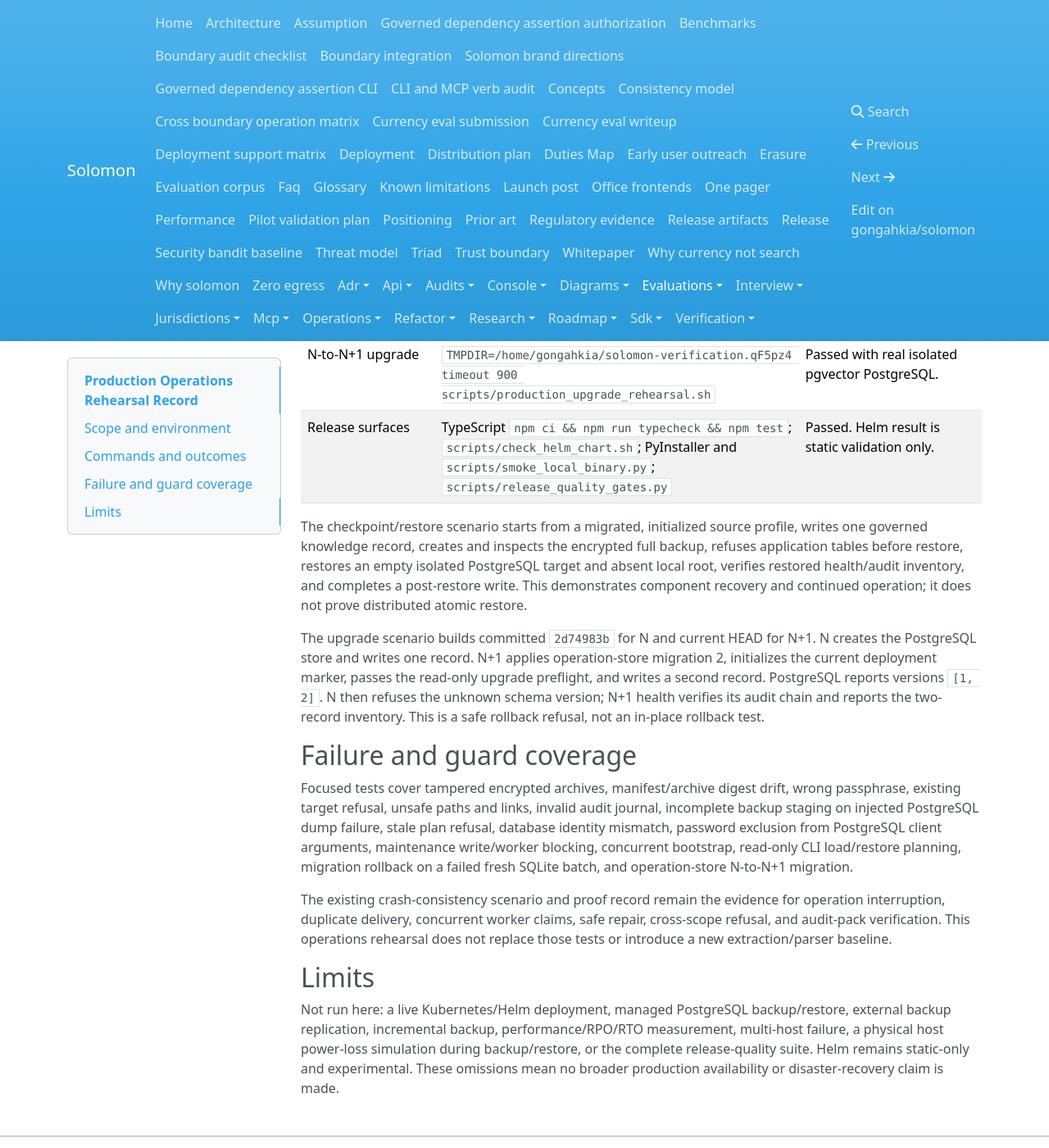
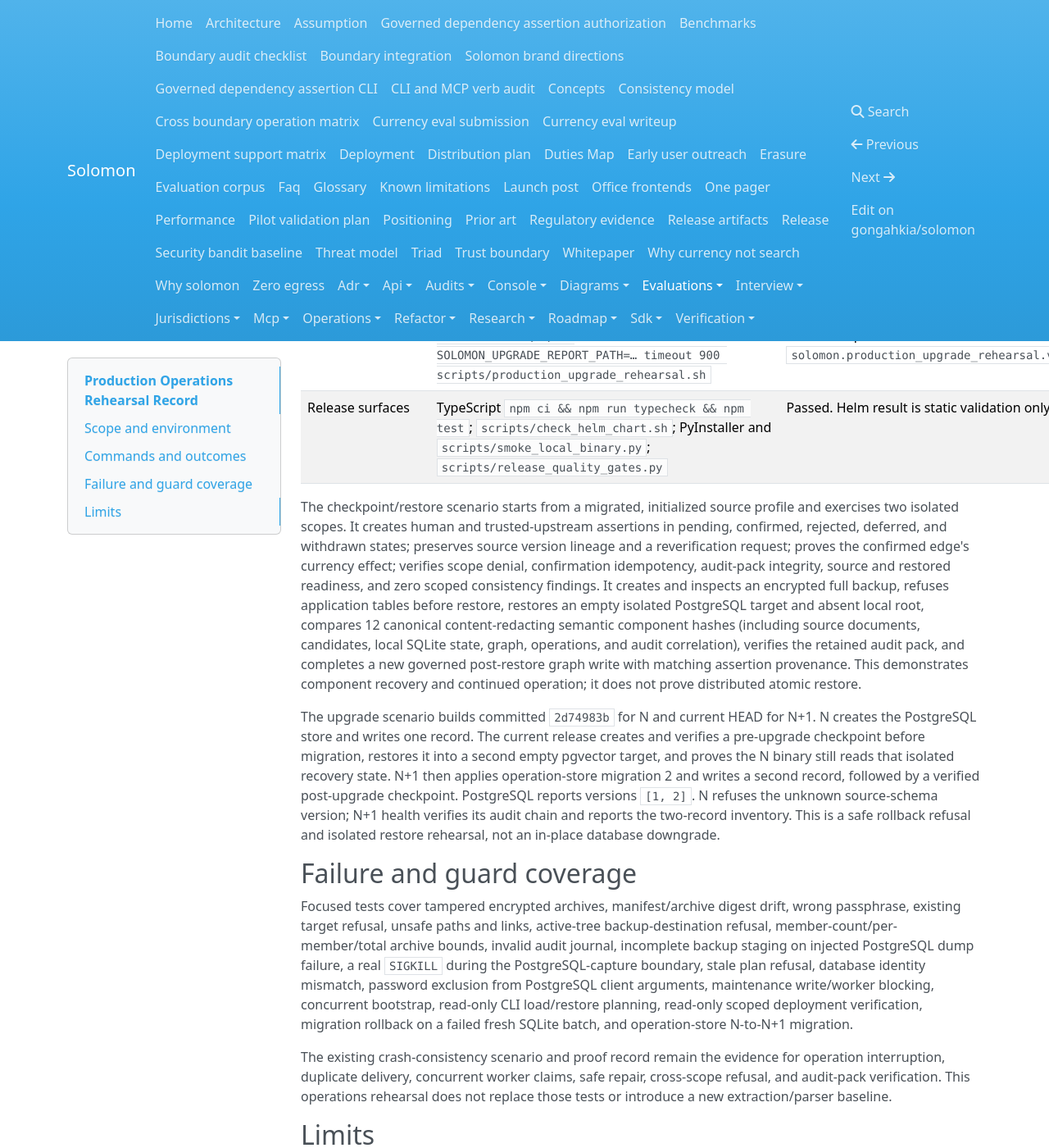
Before and after one commit to gongahkia/solomon, an MkDocs documentation site: the page built from docs/evaluations/production-operations-rehearsal.md, in a window 1280 px wide and 1400 px high, scrolled down 1207 px. Shown: the whole window at 82% size. Built offline with MkDocs 1.6.1, drawn with Linux system fonts in a browser that asks for light colours; nearby versions of some CDN libraries; some of the changed text lies outside the part shown.

Commit message:
feat: rehearse interrupted backup recovery
(cherry picked from commit 297d917ce9a4bad473f2b9aded68bcdf814203e1)

```diff
--- a/docs/evaluations/production-operations-rehearsal.md
+++ b/docs/evaluations/production-operations-rehearsal.md
@@ -18,34 +18,43 @@
 | Check | Command | Observed result |
 | --- | --- | --- |
 | Baseline focused tests | `uv run pytest -q tests/test_backup.py tests/test_migrations.py tests/test_helm_chart.py tests/test_production_compose.py` | 17 passed before implementation. |
-| Focused implementation tests | `uv run pytest -q tests/test_backup.py tests/test_cli.py tests/test_deployment.py tests/test_migrations.py tests/test_production_compose.py` | Passed after backup/restore, read-only planning, and upgrade work. |
+| Focused implementation tests | `uv run pytest -q tests/test_backup.py tests/test_backup_subprocess_interruption.py tests/test_cli.py tests/test_deployment.py tests/test_semantic_inventory.py tests/test_governed_dependency_assertion_demo.py` | 49 passed after governed restore, readiness verification, archive-bound, and abrupt-interruption work. |
 | Full suite and coverage | `SOLOMON_TEST_POSTGRES_DSN=… uv run pytest --cov=src/solomon` | 540 collected with an isolated live pgvector PostgreSQL; coverage report passed at 90%. A first no-PostgreSQL invocation reached only 88%, so it is not used as release evidence. |
 | Static checks | `uv run ruff check …` and `uv run mypy …` over changed deployment, backup, CLI, migration, and test files | Passed at each implementation phase. |
 | Compose model | `TMPDIR=/home/gongahkia /bin/sh scripts/check_production_compose.sh` | Passed. |
 | Production Compose smoke | `TMPDIR=/home/gongahkia/solomon-verification.qF5pz4 timeout 600 scripts/production_compose_smoke.sh` | Passed: production image build, migration, bootstrap, API, console, and worker smoke. |
-| Full checkpoint/restore | `TMPDIR=/home/gongahkia/solomon-verification.qF5pz4 timeout 600 scripts/production_operations_rehearsal.sh` | Passed with real isolated pgvector PostgreSQL. |
-| N-to-N+1 upgrade | `TMPDIR=/home/gongahkia/solomon-verification.qF5pz4 timeout 900 scripts/production_upgrade_rehearsal.sh` | Passed with real isolated pgvector PostgreSQL. |
+| Full checkpoint/restore | `TMPDIR=/home/gongahkia/solomon-verification.qF5pz4 SOLOMON_OPERATIONS_REPORT_PATH=… timeout 600 scripts/production_operations_rehearsal.sh` | Passed with real isolated pgvector PostgreSQL; retained report schema `solomon.production_operations_rehearsal.v2`. |
+| N-to-N+1 upgrade | `TMPDIR=/home/gongahkia/solomon-verification.qF5pz4 SOLOMON_UPGRADE_REPORT_PATH=… timeout 900 scripts/production_upgrade_rehearsal.sh` | Passed with real isolated pgvector PostgreSQL; retained report schema `solomon.production_upgrade_rehearsal.v2`. |
 | Release surfaces | TypeScript `npm ci && npm run typecheck && npm test`; `scripts/check_helm_chart.sh`; PyInstaller and `scripts/smoke_local_binary.py`; `scripts/release_quality_gates.py` | Passed. Helm result is static validation only. |
 
-The checkpoint/restore scenario starts from a migrated, initialized source profile, writes one governed knowledge
-record, creates and inspects the encrypted full backup, refuses application tables before restore, restores an empty
-isolated PostgreSQL target and absent local root, verifies restored health/audit inventory, and completes a
-post-restore write. This demonstrates component recovery and continued operation; it does not prove distributed
+The checkpoint/restore scenario starts from a migrated, initialized source profile and exercises two isolated scopes.
+It creates human and trusted-upstream assertions in pending, confirmed, rejected, deferred, and withdrawn states;
+preserves source version lineage and a reverification request; proves the confirmed edge's currency effect; verifies
+scope denial, confirmation idempotency, audit-pack integrity, source and restored readiness, and zero scoped
+consistency findings. It creates and inspects an encrypted full backup, refuses application tables before restore,
+restores an empty isolated PostgreSQL target and absent local root, compares 12 canonical content-redacting semantic
+component hashes (including source documents, candidates, local SQLite state, graph, operations, and audit
+correlation), verifies the retained audit pack, and completes a new governed post-restore graph write with matching
+assertion provenance. This demonstrates component recovery and continued operation; it does not prove distributed
 atomic restore.
 
 The upgrade scenario builds committed `2d74983b` for N and current HEAD for N+1. N creates the PostgreSQL store and
-writes one record. N+1 applies operation-store migration 2, initializes the current deployment marker, passes the
-read-only upgrade preflight, and writes a second record. PostgreSQL reports versions `[1, 2]`. N then refuses the
-unknown schema version; N+1 health verifies its audit chain and reports the two-record inventory. This is a safe
-rollback refusal, not an in-place rollback test.
+writes one record. The current release creates and verifies a pre-upgrade checkpoint before migration, restores it
+into a second empty pgvector target, and proves the N binary still reads that isolated recovery state. N+1 then
+applies operation-store migration 2 and writes a second record, followed by a verified post-upgrade checkpoint.
+PostgreSQL reports versions `[1, 2]`. N refuses the unknown source-schema version; N+1 health verifies its audit
+chain and reports the two-record inventory. This is a safe rollback refusal and isolated restore rehearsal, not an
+in-place database downgrade.
 
 ## Failure and guard coverage
 
 Focused tests cover tampered encrypted archives, manifest/archive digest drift, wrong passphrase, existing target
-refusal, unsafe paths and links, invalid audit journal, incomplete backup staging on injected PostgreSQL dump
-failure, stale plan refusal, database identity mismatch, password exclusion from PostgreSQL client arguments,
-maintenance write/worker blocking, concurrent bootstrap, read-only CLI load/restore planning, migration rollback on
-a failed fresh SQLite batch, and operation-store N-to-N+1 migration.
+refusal, unsafe paths and links, active-tree backup-destination refusal, member-count/per-member/total archive
+bounds, invalid audit journal, incomplete backup staging on injected PostgreSQL dump failure, a real `SIGKILL` during
+the PostgreSQL-capture boundary, stale plan refusal, database identity mismatch, password exclusion from PostgreSQL
+client arguments, maintenance write/worker blocking, concurrent bootstrap, read-only CLI load/restore planning,
+read-only scoped deployment verification, migration rollback on a failed fresh SQLite batch, and operation-store
+N-to-N+1 migration.
 
 The existing crash-consistency scenario and proof record remain the evidence for operation interruption, duplicate
 delivery, concurrent worker claims, safe repair, cross-scope refusal, and audit-pack verification. This operations
```
Also changed, not shown: docs/deployment.md (+1 -0 lines), docs/operations/production-backup-restore.md (+15 -5 lines), 4 other files.
